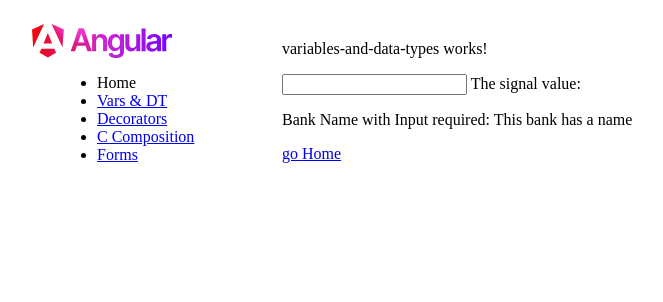
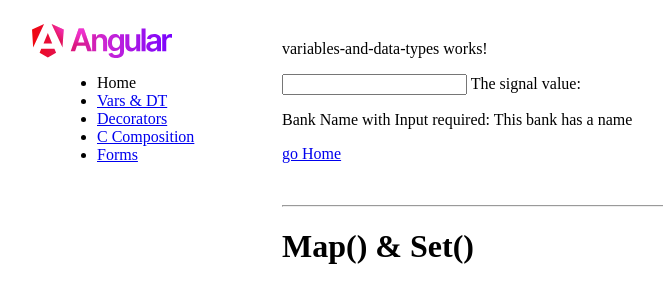
Before and after one commit to Marrquez/angular-basics, an Angular app: page /variables-and-data-types in a window 1280 px wide. Shown: the top 302 px of the page, without its empty margins (274-937 px from the left). Built offline with nearby package versions, Linux system fonts and the light colour scheme.

Commit message:
set and map functions

```diff
--- a/src/app/components/variables-and-data-types/variables-and-data-types.component.html
+++ b/src/app/components/variables-and-data-types/variables-and-data-types.component.html
@@ -5,3 +5,8 @@ The signal value: {{inputValue()}}
 <p>Bank Name with Input required: {{bankName}}</p>
 
 <p><a routerLink="/home">go Home</a></p>
+
+<br />
+<hr />
+<h1>Map() & Set()</h1>
+{{mapValue}}
--- a/src/app/components/variables-and-data-types/variables-and-data-types.component.ts
+++ b/src/app/components/variables-and-data-types/variables-and-data-types.component.ts
@@ -12,6 +12,8 @@ import { RouterModule } from '@angular/router';
 })
 export class VariablesAndDataTypesComponent implements OnInit {
   inputValue = signal('');
+  customMap = new Map<string, number>();
+  public mapValue = '';
   @Input({ required: true }) bankName: string;
 
   constructor(){
@@ -19,6 +21,7 @@ export class VariablesAndDataTypesComponent implements OnInit {
   }
 
   ngOnInit () {
+    this.customMap.set('key_1', 1).set('key_2', 2).set('key_3', 3);
     const user:UserInterface = {
       id: 'CM',
       name: 'Cristian',
@@ -35,6 +38,22 @@ export class VariablesAndDataTypesComponent implements OnInit {
     console.log(this.transforUIIntoPI(user));
     console.log('OnlyAge: ', fullName);
     console.log('Generic: ', genericValue);
+
+    this.setMapValue();
+    this.printUniqueValues();
+  }
+
+  setMapValue(): void {
+    for(let entry of this.customMap) {
+      console.log('Entry in a map object: ', entry);
+    }
+  }
+
+  printUniqueValues(): void {
+    let values = [2, 3, 1, 3, 5, 2, 7, 6, 5, 5 ,2, 9, 0, 4, 8, 8, 8];
+
+    const setObj = new Set(values.sort());
+    console.log(setObj);
   }
 
   transforUIIntoPI(user: UserInterface, isActive: boolean = true): ProfileInterface {
```
